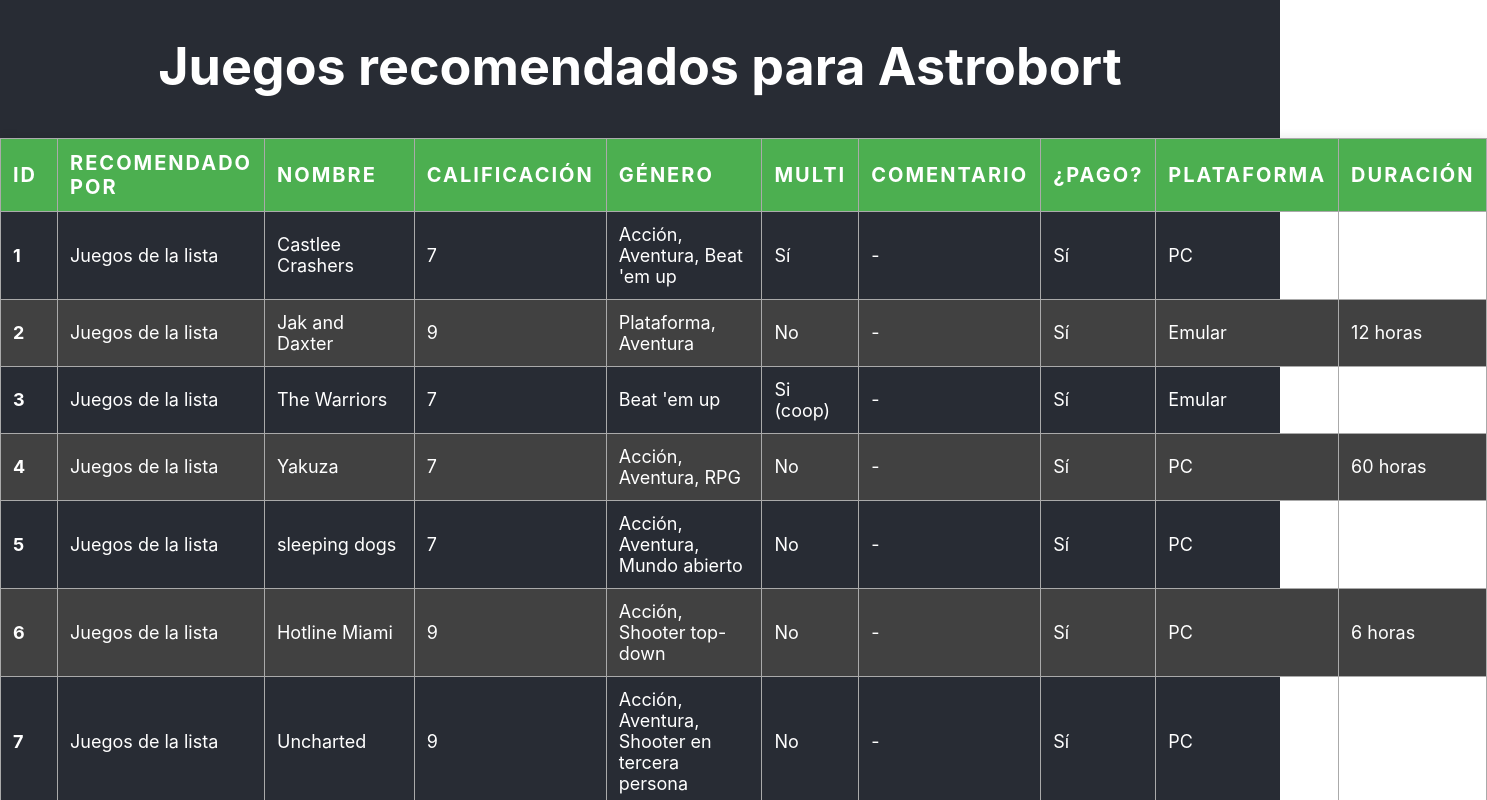
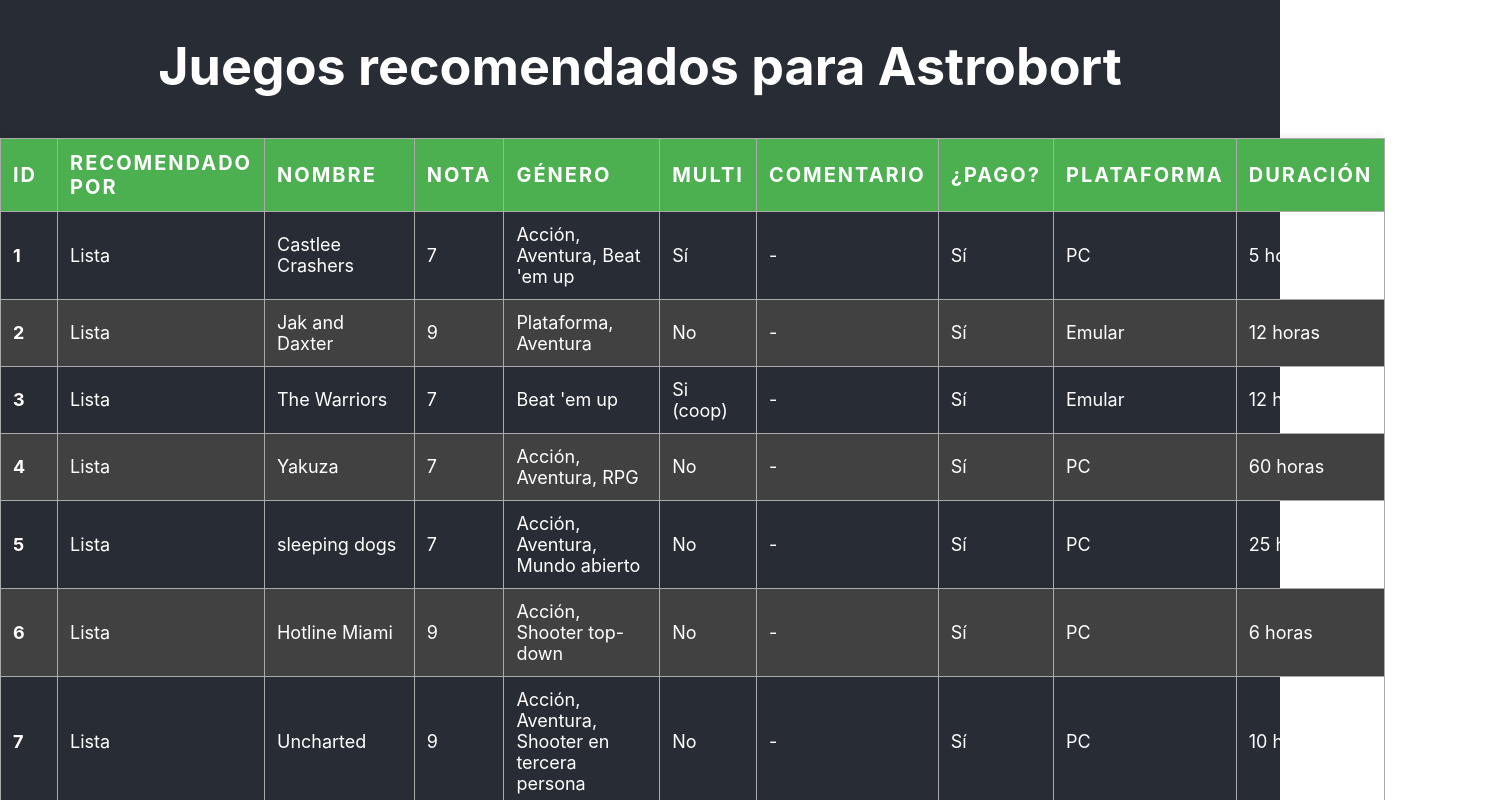
Before and after one commit to AbrSantiago/games-for-astrobort, a React (Create React App) app: page / in a window 1280 px wide. Shown: the top 800 px of the page, 1487 px wide, since content can reach past the window. Built offline with nearby package versions, Linux system fonts and the light colour scheme.

Commit message:
Update Htable

```diff
--- a/src/App.js
+++ b/src/App.js
@@ -21,7 +21,7 @@
               <th>ID</th>
               <th>Recomendado por</th>
               <th>Nombre</th>
-              <th>Calificación</th>
+              <th>Nota</th>
               <th>Género</th>
               <th>Multi</th>
               {/* <th>Tags</th> */}
@@ -35,7 +35,7 @@
             {juegos.map((juego, index) => (
               <tr key={index}>
                 <td>{juego.id}</td>
-                <td>{juego.recomendedBy}</td>
+                <td>{juego.recomendedBy == 'Juegos de la lista' ? 'Lista' : juego.recomendedBy}</td>
                 <td>{juego.name}</td>
                 <td>{juego.calification}</td>
                 <td>{juego.genre ? juego.genre.replace(/\//g, ', ') : 'undefined'}</td>
```
